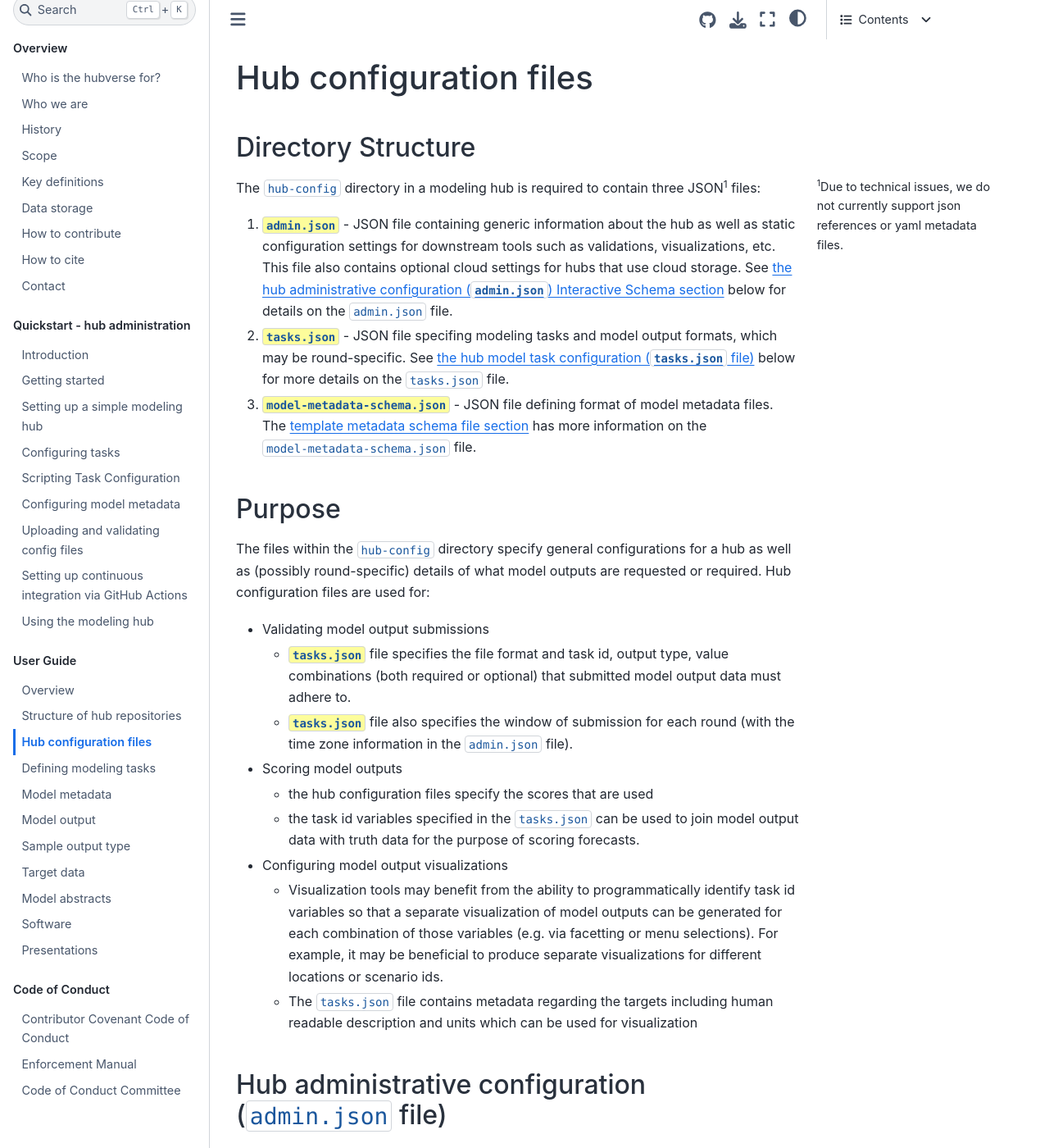
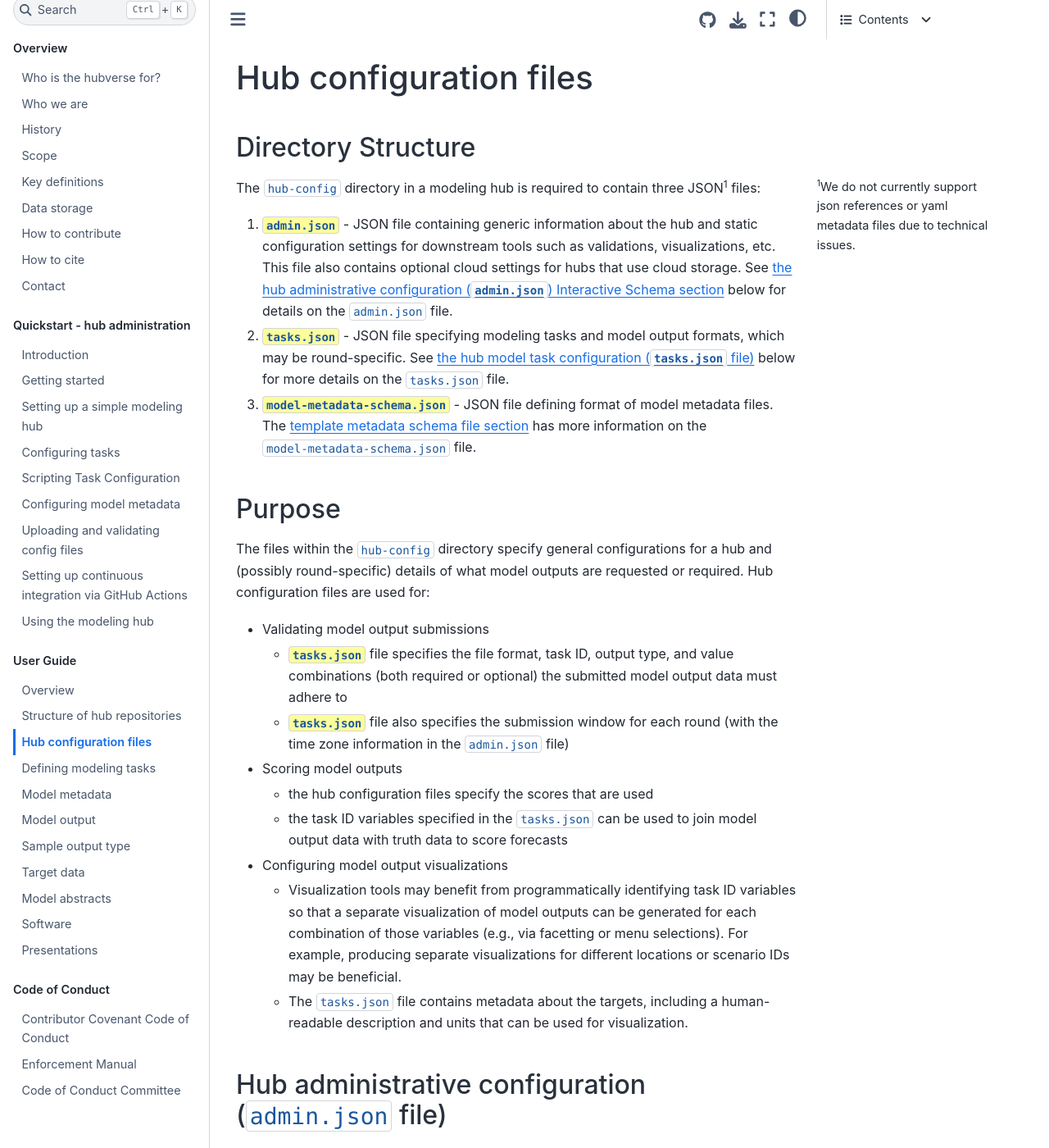
Before and after one commit to hubverse-org/hubDocs, a Sphinx documentation site: the page built from docs/source/user-guide/hub-config.md, in a window 1280 px wide and 1400 px high. Shown: the whole window at 82% size. Built offline with Sphinx 7.4.7 and the Sphinx Book theme 1.1.4, drawn with Linux system fonts in a browser that asks for light colours; comment, search, counter and statistics services are not loaded; some of the changed text lies outside the part shown.

Commit message:
Spelling and Grammarly fixes

```diff
--- a/docs/source/user-guide/hub-config.md
+++ b/docs/source/user-guide/hub-config.md
@@ -2,30 +2,30 @@
 
 ## Directory Structure
 The `hub-config` directory in a modeling hub is required to contain three JSON[^json] files:
-   1. `admin.json`{.codeitem} - JSON file containing generic information about the hub as well as static configuration settings for downstream tools such as validations, visualizations, etc. This file also contains optional cloud settings for hubs that use cloud storage. See [the hub administrative configuration (`admin.json`) Interactive Schema section](#hub-admin-config) below for details on the `admin.json` file.
-   2. `tasks.json`{.codeitem} - JSON file specifing modeling tasks and model output formats, which may be round-specific. See [the hub model task configuration (`tasks.json` file)](#tasks-metadata) below for more details on the `tasks.json` file.
+   1. `admin.json`{.codeitem} - JSON file containing generic information about the hub and static configuration settings for downstream tools such as validations, visualizations, etc. This file also contains optional cloud settings for hubs that use cloud storage. See [the hub administrative configuration (`admin.json`) Interactive Schema section](#hub-admin-config) below for details on the `admin.json` file.
+   2. `tasks.json`{.codeitem} - JSON file specifying modeling tasks and model output formats, which may be round-specific. See [the hub model task configuration (`tasks.json` file)](#tasks-metadata) below for more details on the `tasks.json` file.
    3. `model-metadata-schema.json`{.codeitem} - JSON file defining format of model metadata files. The [template metadata schema file section](#model-metadata-schema) has more information on the `model-metadata-schema.json` file.
 
-[^json]: Due to technical issues, we do not currently support json references or yaml metadata files.
+[^json]: We do not currently support json references or yaml metadata files due to technical issues.
 
 
 ## Purpose
 
-The files within the `hub-config` directory specify general configurations for a hub as well as (possibly round-specific) details of what model outputs are requested or required. Hub configuration files are used for:
+The files within the `hub-config` directory specify general configurations for a hub and (possibly round-specific) details of what model outputs are requested or required. Hub configuration files are used for:
 * Validating model output submissions
-   * `tasks.json`{.codeitem} file specifies the file format and task id, output type, value combinations (both required or optional) that submitted model output data must adhere to.
-   * `tasks.json`{.codeitem} file also specifies the window of submission for each round (with the time zone information in the `admin.json` file).
+   * `tasks.json`{.codeitem} file specifies the file format, task ID, output type, and value combinations (both required or optional) the submitted model output data must adhere to
+   * `tasks.json`{.codeitem} file also specifies the submission window for each round (with the time zone information in the `admin.json` file)
 * Scoring model outputs
    * the hub configuration files specify the scores that are used
-   * the task id variables specified in the `tasks.json` can be used to join model output data with truth data for the purpose of scoring forecasts.
+   * the task ID variables specified in the `tasks.json` can be used to join model output data with truth data to score forecasts
 * Configuring model output visualizations
-   * Visualization tools may benefit from the ability to programmatically identify task id variables so that a separate visualization of model outputs can be generated for each combination of those variables (e.g. via facetting or menu selections). For example, it may be beneficial to produce separate visualizations for different locations or scenario ids.
-   * The `tasks.json` file contains metadata regarding the targets including human readable description and units which can be used for visualization
+   * Visualization tools may benefit from programmatically identifying task ID variables so that a separate visualization of model outputs can be generated for each combination of those variables (e.g., via facetting or menu selections). For example, producing separate visualizations for different locations or scenario IDs may be beneficial.
+   * The `tasks.json` file contains metadata about the targets, including a human-readable description and units that can be used for visualization.
 
 
 ## Hub administrative configuration (`admin.json` file)
 
-The administrative hub configuration file contains global administrative settings that are expected to remain fixed throughout a hub’s existence and applies to all rounds in a hub.
+The administrative hub configuration file contains global administrative settings expected to remain fixed throughout a hub’s existence. These settings apply to all rounds in a hub.
 
 As of v2.0.1, `admin.json` contains optional settings for hubs that store their configuration and model-output data in the cloud (at this time, Amazon Web Services is the supported cloud provider). Like other admin settings, the cloud information should not be updated once the hub has been launched (doing so will break the process that syncs hub data to the cloud).
 
@@ -42,7 +42,7 @@ Please note that the preview below does not show the required fields. Please cli
 
 (tasks-metadata)=
 ## Hub model task configuration (`tasks.json` file)
-The hub model task configuration file specifies the model tasks (tasks id and targets) as well as model output types. The `tasks.json` file is flexible enough to accomodate different style of hubs. Hubs can vary from a simple forecast hub (see [US Forecast Hub example](/user-guide/intro-data-formats.md) to a more complex round related scenario hub (see [US Scenario Modeling Hub example](/user-guide/intro-data-formats.md)).
+The hub model task configuration file specifies the model tasks (task IDs and targets) and model output types. The `tasks.json` file is flexible enough to accommodate different hub styles. Hubs can vary from a simple forecast hub (see [US Forecast Hub example](/user-guide/intro-data-formats.md) to a more complex round-related scenario hub (see [US Scenario Modeling Hub example](/user-guide/intro-data-formats.md)).
 
 (model-tasks-schema)=
 ### Model Tasks (`tasks.json`) Interactive Schema
```
